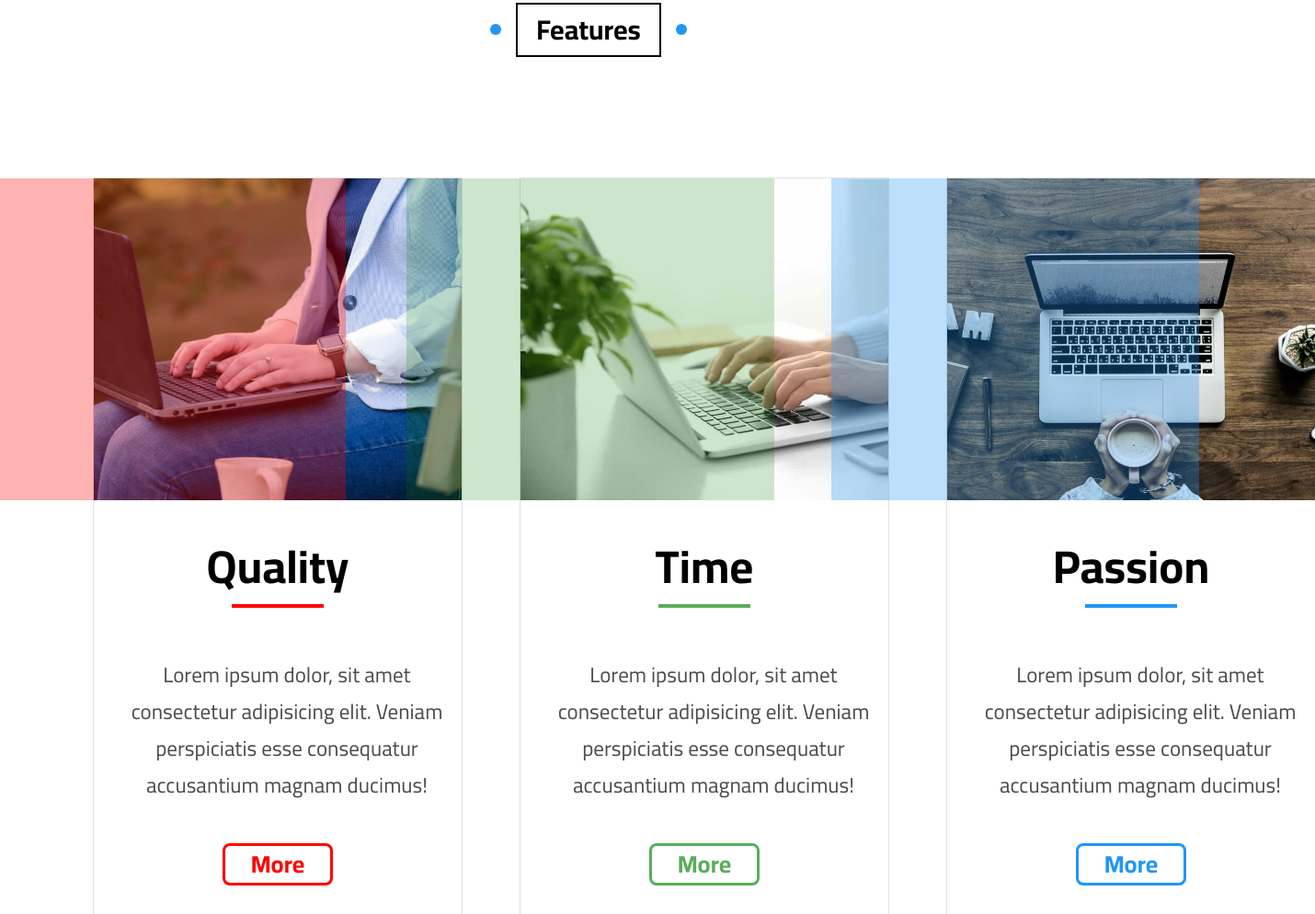
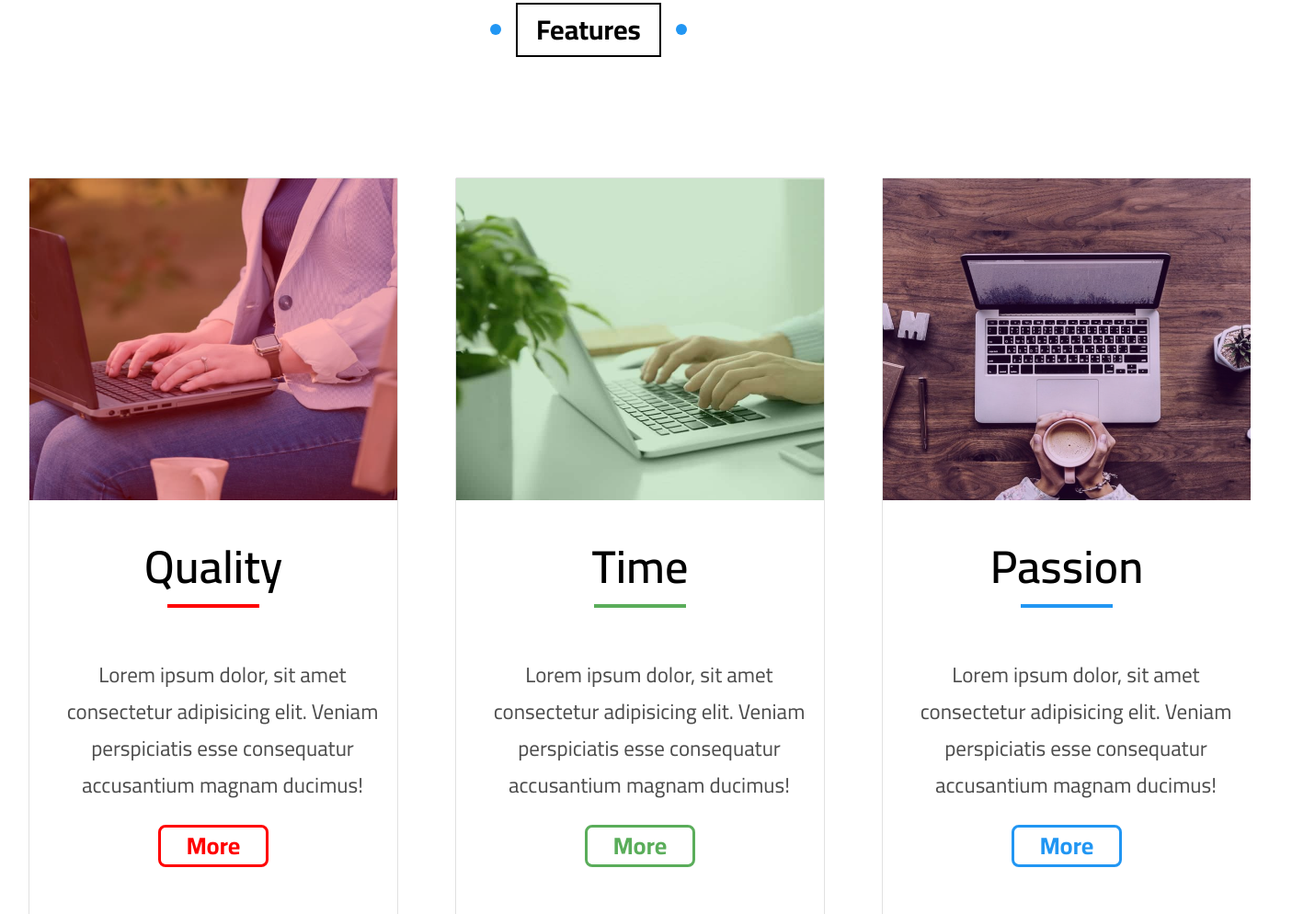
Before and after one commit to karam069/Karam-design, a plain HTML site: page index.html in a window 1280 px wide. Shown: the part 2893-3887 px from the top of the page at 92% size, 1430 px wide, since content can reach past the window. Drawn offline with Linux system fonts and the light colour scheme.

Commit message:
new commits

```diff
--- /dev/null
+++ b/SASS/_varibles.scss
@@ -0,0 +1,3 @@
+$box_Sizing: border-box;
+$global_margin: 0;
+$global_padding: 0;
--- a/css/main.scss
+++ b/css/main.scss
@@ -1,4 +1,6 @@
 /* Start Global Rules */
+@use '../SASS/varibles';
+
 * {
     -webkit-box-sizing: border-box;
     -moz-box-sizing: border-box;
--- a/index.html
+++ b/index.html
@@ -13,9 +13,9 @@
     <!-- Font Awesome -->
     <link rel="stylesheet" href="css/all.min.css" />
     <!-- Google Fonts -->
-    <link rel="preconnect" href="https://fonts.googleapis.com" />
-    <link rel="preconnect" href="https://fonts.gstatic.com" crossorigin />
-    <link href="https://fonts.googleapis.com/css2?family=Cairo:wght@300;400;700&display=swap" rel="stylesheet" />
+    <link rel="preconnect" href="https://fonts.googleapis.com">
+    <link rel="preconnect" href="https://fonts.gstatic.com" crossorigin>
+    <link href="https://fonts.googleapis.com/css2?family=Cairo:wght@200..1000&display=swap" rel="stylesheet">
   </head>
   <body>
 
@@ -188,10 +188,10 @@
     <!--Start FEATURES-->
     <div class="features" id="features">
       <h2 class="main-title">Features</h2>
-      <div class="container">
+      <div class="containers">
 
         <div class="skewed first">
-          <div class="gradient"></div>
+          <!-- <div class="gradient"></div> -->
           <div class="feat-img">
             <img src="imgs/features-01.jpg" alt="">
           </div>
@@ -206,7 +206,7 @@
         </div>
 
         <div class="skewed second">
-          <div class="gradient"></div>
+          <!-- <div class="gradient"></div> -->
           <div class="feat-img">
             <img src="imgs/features-02.jpg" alt="">
           </div>
@@ -220,8 +220,8 @@
           </div>
         </div>
 
-        <div class="skewed">
-          <div class="gradient"></div>
+        <div class="skewed third">
+          <!-- <div class="gradient"></div> -->
           <div class="feat-img">
             <img src="imgs/features-03.jpg" alt="">
           </div>
```
Also changed, not shown: css/main.css, 1 other file.
